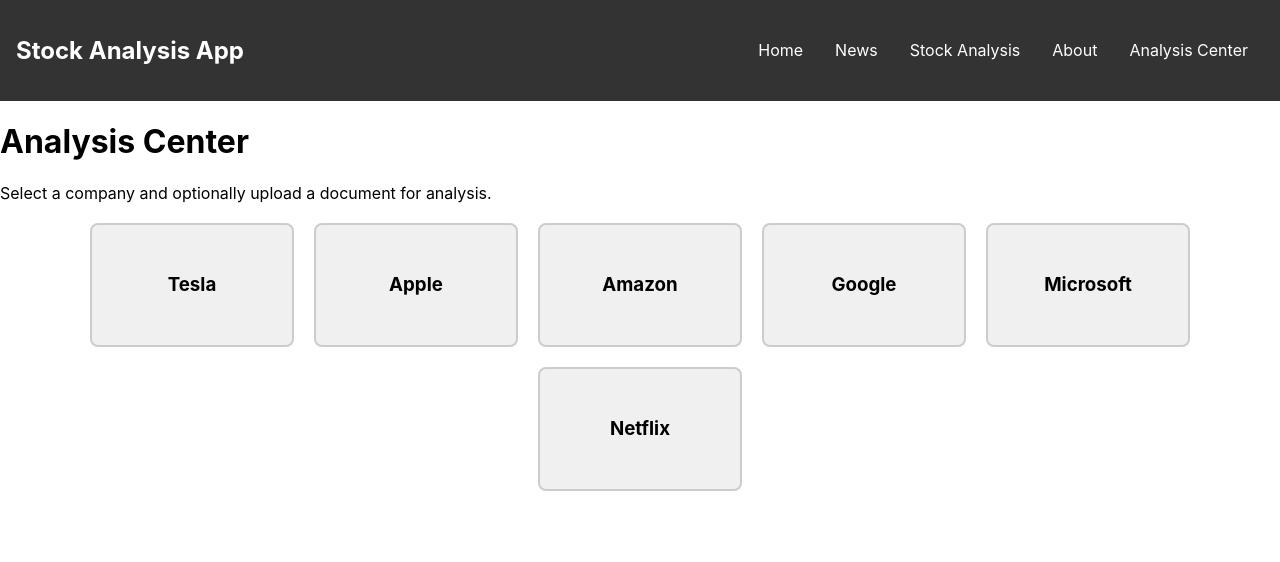
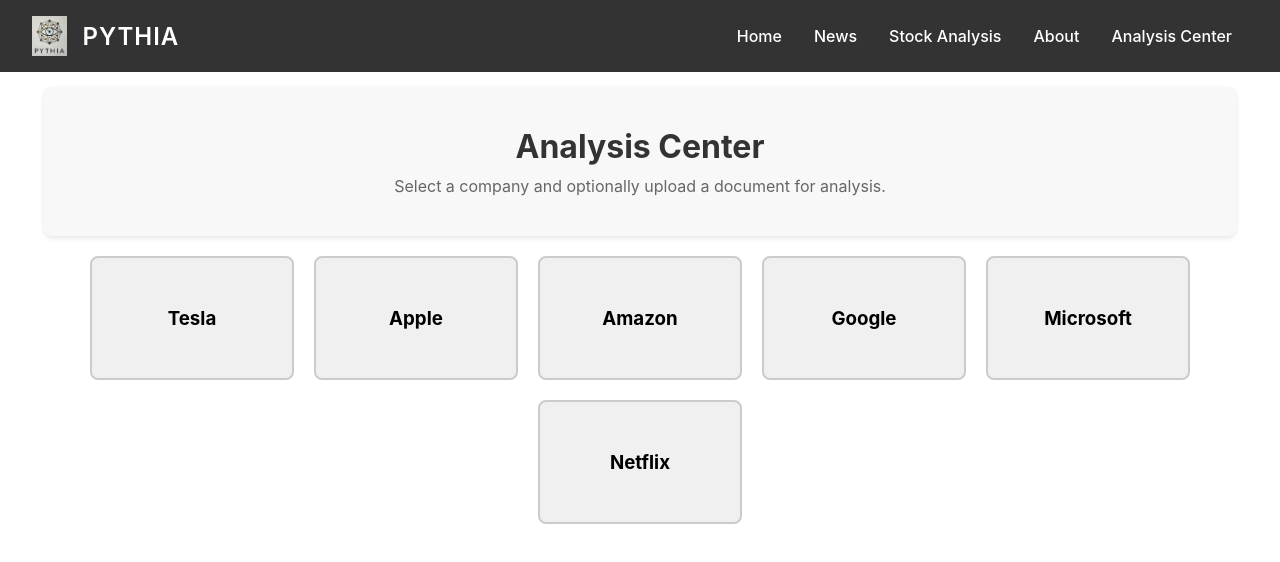
Before and after one commit to Aytekin97/stock-analysis-app, a React (Create React App) app: page /analysis-center in a window 1280 px wide. Shown: the top 562 px of the page. Built offline with nearby package versions, Linux system fonts and the light colour scheme.

Commit message:
Improve styling, and add logo

```diff
--- a/src/components/Navbar.js
+++ b/src/components/Navbar.js
@@ -1,11 +1,15 @@
 import React from 'react';
 import { Link } from 'react-router-dom';
 import '../styles/Navbar.css';
+import logo from '../assets/logo.jpg';
 
 const Navbar = () => {
   return (
     <nav className="navbar">
-      <h2>Stock Analysis App</h2>
+      <div className="logo-container">
+        <img src={logo} alt="Stock Analysis Logo" className="logo" />
+        <h2 className="brand-name">PYTHIA</h2>
+      </div>
       <div className="nav-links">
         <Link to="/">Home</Link>
         <Link to="/news">News</Link>
--- a/src/pages/News.js
+++ b/src/pages/News.js
@@ -49,8 +49,10 @@
 
   return (
     <div>
-      <h1>Financial News</h1>
-      <p>Stay updated with the latest news about your favorite companies.</p>
+      <div className='news-header-area'>
+        <h1>Financial News</h1>
+        <p>Stay updated with the latest news about your favorite companies.</p>
+      </div>
       <div className="company-grid">
         {companies.map((company) => (
           <div
--- a/src/styles/AnalysisCenter.css
+++ b/src/styles/AnalysisCenter.css
@@ -262,3 +262,30 @@
   .download-link:hover {
     background-color: #0056b3; /* Darker shade on hover */
   }
+
+  .header-area {
+    /* Layout & Spacing */
+    margin: 15px auto; /* Center horizontally if it has a fixed or max width */
+    padding: 40px 20px; /* Space inside the container (top/bottom, left/right) */
+    max-width: 90%; /* Adjust as needed for your layout */
+
+    /* Appearance */
+    background-color: #f8f8f8; /* Light grey background */
+    border-radius: 8px; /* Slightly rounded corners */
+    text-align: center; /* Center all text */
+
+    /* Optional: a subtle drop shadow to give it some depth */
+    box-shadow: 0 2px 5px rgba(0, 0, 0, 0.1);
+  }
+
+  .header-area h1 {
+    margin: 0 0 10px;
+    font-size: 2rem; /* Adjust as needed */
+    color: #333; /* Dark text for contrast */
+  }
+
+  .header-area p {
+    margin: 0;
+    font-size: 1rem;
+    color: #666; /* Slightly lighter text for subheading */
+  }
--- a/src/styles/Navbar.css
+++ b/src/styles/Navbar.css
@@ -2,17 +2,69 @@
   display: flex;
   justify-content: space-between;
   align-items: center;
-    background-color: #333;
+  background: #333; /* or a gradient, e.g. linear-gradient(45deg, #333, #444) */
   color: white;
-    padding: 1rem;
+  padding: 1rem 2rem; /* More horizontal padding for breathing room */
 }
 
-  .nav-links a {
-    color: white;
-    text-decoration: none;
-    margin: 0 1rem;
+/* Logo container */
+.logo-container {
+  display: flex;
+  align-items: center;
 }
 
+.logo {
+  /* Adjust the size of your logo here */
+  height: 40px;
+  width: auto;
+  margin-right: 1rem;
+}
+
+/* Navigation links container */
+.nav-links {
+  display: flex;
+  align-items: center;
+}
+
+/* Navigation links */
+.nav-links a {
+  position: relative;         /* Allows us to position the ::after pseudo-element */
+  color: white;
+  text-decoration: none;      /* Disable default underline */
+  margin: 0 1rem;
+  font-weight: 500;
+  transition: color 0.3s ease;
+}
+
+/* Create a "line" that starts hidden (scaleX(0)) and will animate on hover */
+.nav-links a::after {
+  content: "";
+  position: absolute;
+  left: 0;
+  bottom: -4px;               /* Position the underline slightly below the text */
+  width: 100%;
+  height: 2px;                /* Thickness of the underline */
+  background-color: #fff;     /* Color for the underline */
+  transform: scaleX(0);       /* Start hidden */
+  transform-origin: right;    /* Animate from right to left */
+  transition: transform 0.3s ease;
+}
+
+/* On hover, the underline "expands" from right to left */
+.nav-links a:hover::after {
+  transform: scaleX(1);
+  transform-origin: left;
+}
+
+/* Hover effect on links */
 .nav-links a:hover {
-    text-decoration: underline;
+  color: #ddd;
 }
+
+.brand-name {
+  margin: 0;               /* Remove default h2 margin */
+  font-size: 1.5rem;       /* Adjust size to your preference */
+  font-weight: 600;        /* Slightly bold for emphasis */
+  color: #fff;             /* White text for contrast */
+  letter-spacing: 1px;     /* Slight spacing between letters (optional) */
+}
--- a/src/styles/News.css
+++ b/src/styles/News.css
@@ -31,3 +31,30 @@
     text-align: center;
     margin: 20px;
 }
+
+.news-header-area {
+    /* Layout & Spacing */
+    margin: 15px auto; /* Center horizontally if it has a fixed or max width */
+    padding: 40px 20px; /* Space inside the container (top/bottom, left/right) */
+    max-width: 90%; /* Adjust as needed for your layout */
+
+    /* Appearance */
+    background-color: #f8f8f8; /* Light grey background */
+    border-radius: 8px; /* Slightly rounded corners */
+    text-align: center; /* Center all text */
+
+    /* Optional: a subtle drop shadow to give it some depth */
+    box-shadow: 0 2px 5px rgba(0, 0, 0, 0.1);
+}
+
+.news-header-area h1 {
+    margin: 0 0 10px;
+    font-size: 2rem; /* Adjust as needed */
+    color: #333; /* Dark text for contrast */
+}
+
+.news-header-area p {
+    margin: 0;
+    font-size: 1rem;
+    color: #666; /* Slightly lighter text for subheading */
+}
```
Also changed, not shown: src/assets/logo.jpg (added). Lines whose indentation alone changed are shown as unchanged.
